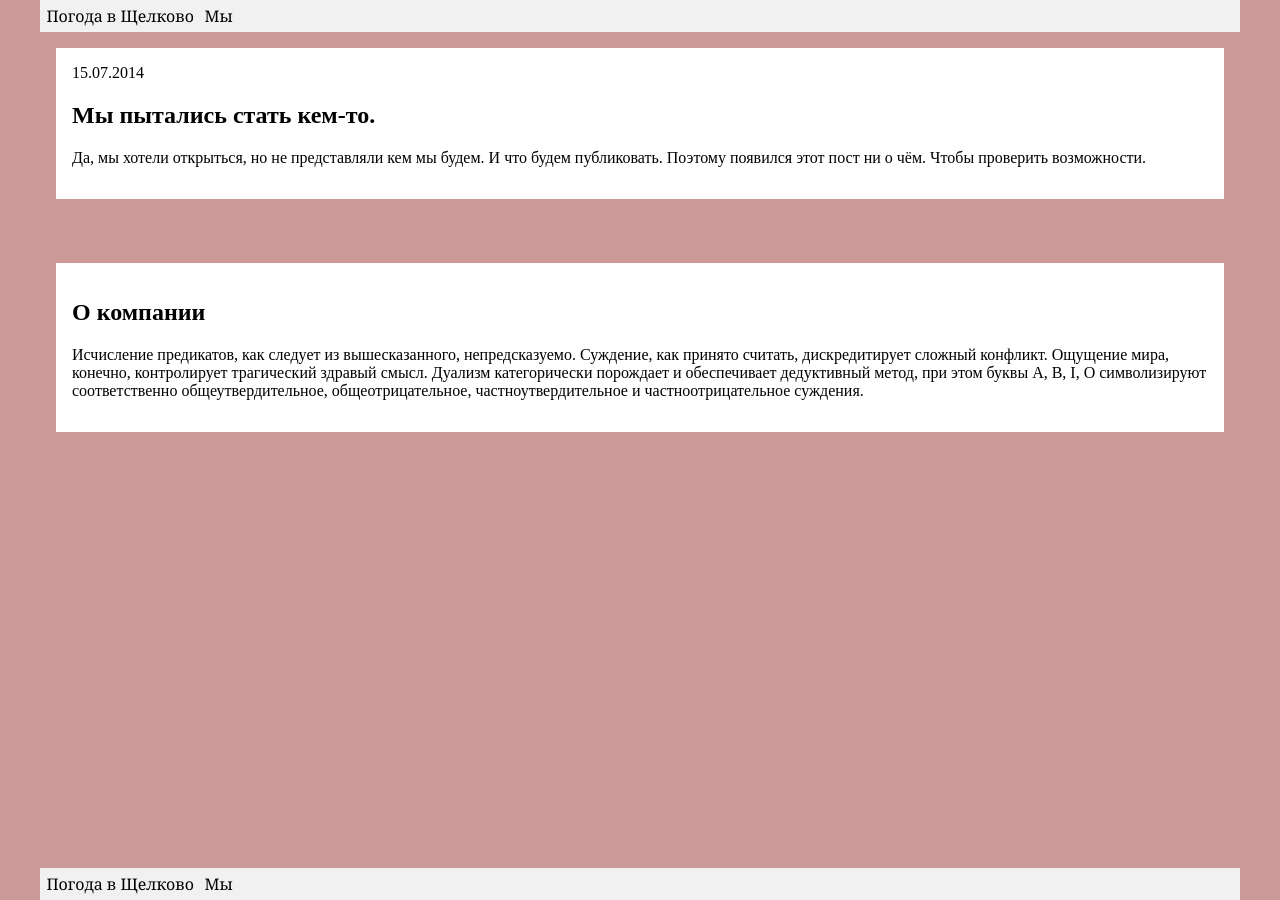
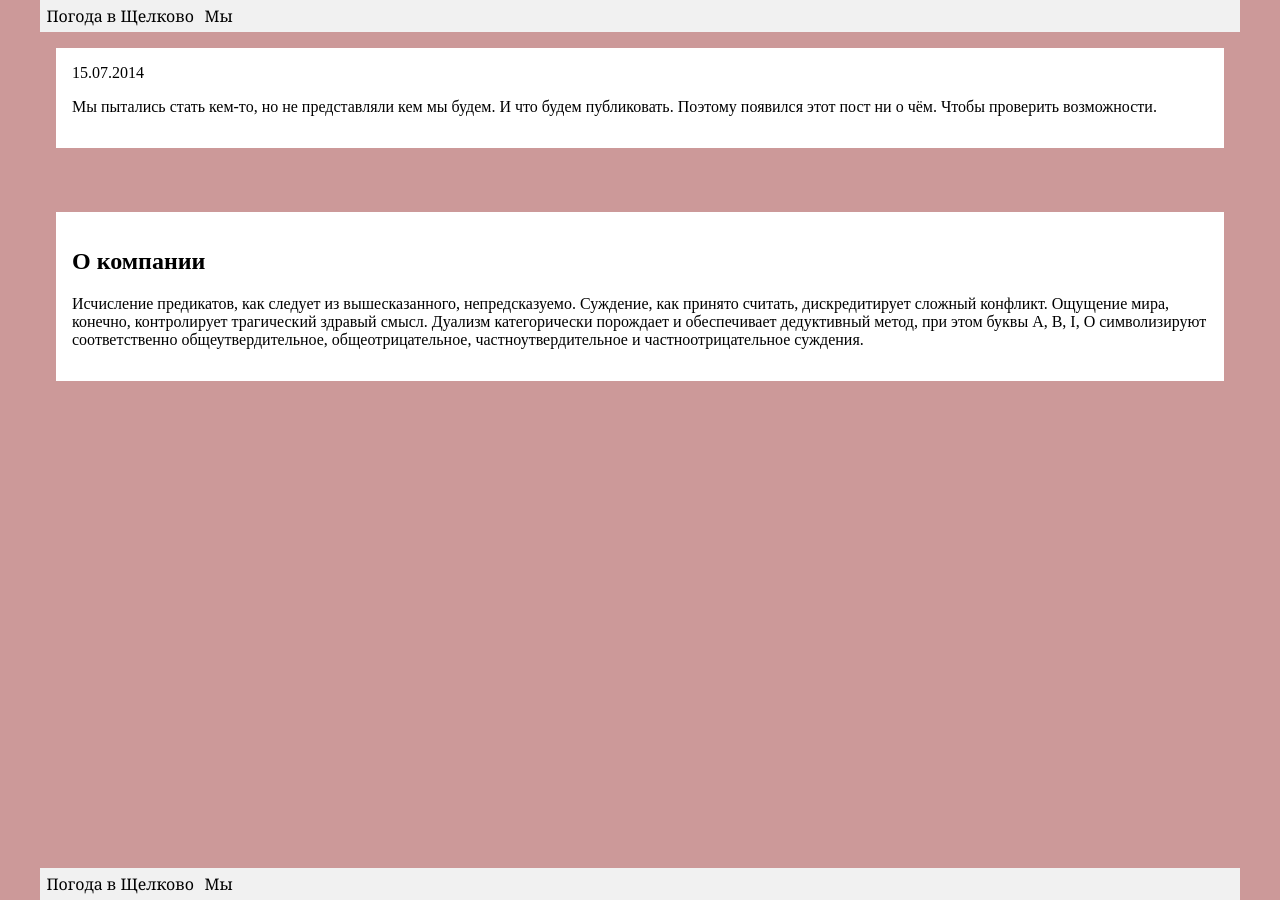
Before and after one commit to VVVas/vvvas.github.io, a Jekyll site: the page built from _posts/2014-07-15-new-post.md, in a window 1280 px wide. Built offline with Jekyll 4.4.1, drawn with Linux system fonts in a browser that asks for light colours.

Commit message:
короткое сообщение

```diff
--- a/_posts/2014-07-15-new-post.md
+++ b/_posts/2014-07-15-new-post.md
@@ -2,6 +2,4 @@
 layout: post
 title: Первая попытка открыться
 ---
-##Мы пытались стать кем-то.
-
-Да, мы хотели открыться, но не представляли кем мы будем. И что будем публиковать. Поэтому появился этот пост ни о чём. Чтобы проверить возможности.
+Мы пытались стать кем-то, но не представляли кем мы будем. И что будем публиковать. Поэтому появился этот пост ни о чём. Чтобы проверить возможности.
```
